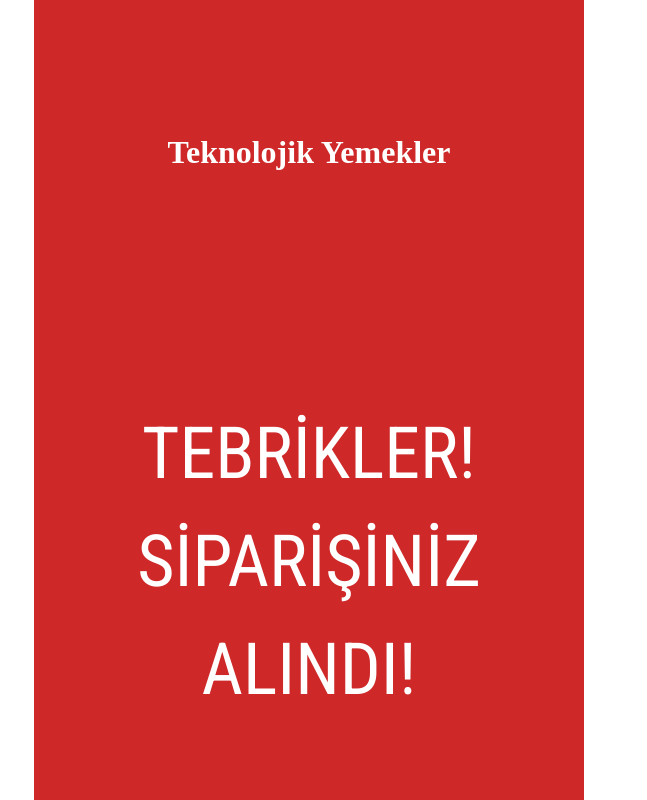
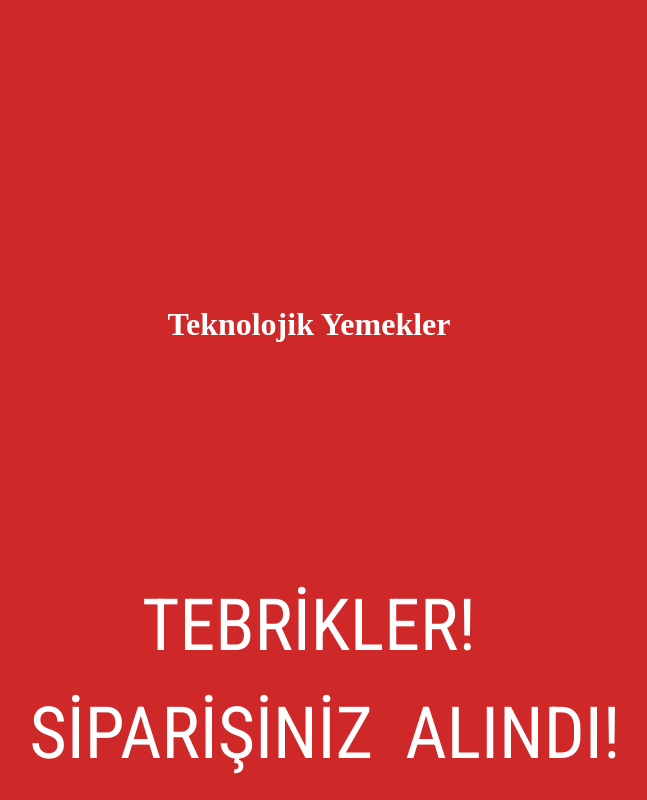
Before and after one commit to hediye-ersan/My-Pizza-Page, a React (Vite) app: page /success in a window 1280 px wide. Shown: the top 800 px of the page, without its empty margins (331-978 px from the left). Built offline with nearby package versions, Linux system fonts and the light colour scheme; a web font is replaced by a local one.

Commit message:
Masaüstü görünüm için media query eklendi.

```diff
--- a/src/reset.css
+++ b/src/reset.css
@@ -126,6 +126,7 @@ label {
     flex-direction: column;
     justify-content: center;
     align-items: center;
+
 }
 
 .color-white {
@@ -142,15 +143,17 @@ label {
 }
 
 .succes-container {
+    display: flex;
+    flex-wrap: wrap;
     font-size: 4.5rem;
-    text-align: center;
     font-family: 'Roboto Condensed';
     padding: 5rem 0rem 20rem;
 
 }
+
 .bg-img {
     background-image: url(/Assets/Iteration-1-assets/home-banner.png);
-    height: 100vh;
+    min-height: 100vh;
     background-position: center center;
     background-size: cover;
 
@@ -172,9 +175,48 @@ label {
     font-weight: 900;
 }
 
-.aciktim-button{
+.aciktim-button {
     border-radius: 1rem;
     padding: 0.5rem 2rem;
     font-size: 1.5rem;
 
 }
+
+@media screen and (min-width: 550px) {
+    .header {
+        margin: 0;
+        padding: 0;
+        height: 100%;
+    }
+
+    .form {
+        min-width: 550px;
+    }
+
+    .bg-img {
+        min-width: 100vw;
+        background-size:cover;
+
+    }
+    .succes-center{
+        min-width: 100vw;
+        min-height: 100vw;
+    }
+    .succes-container{
+        text-align: center;
+        justify-content: center;
+
+    }
+    .succes-container div:nth-child(1) {
+        flex: 1 1 100%;
+    }
+
+    .succes-container div:nth-child(2),
+    .succes-container div:nth-child(3) {
+        padding-left: 2rem;
+
+
+
+
+    }
+}
```
